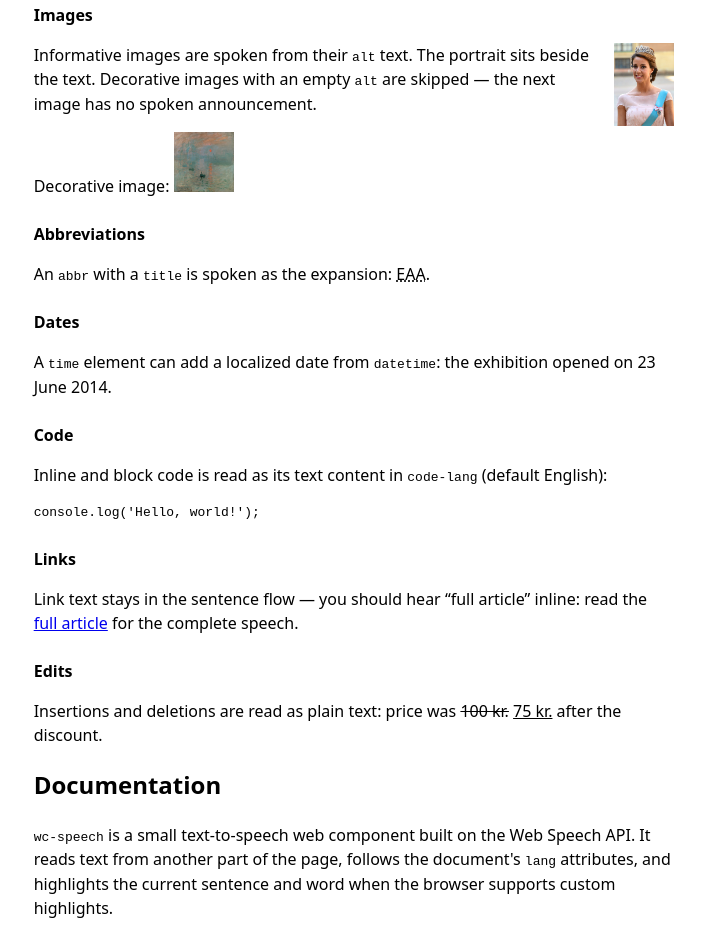
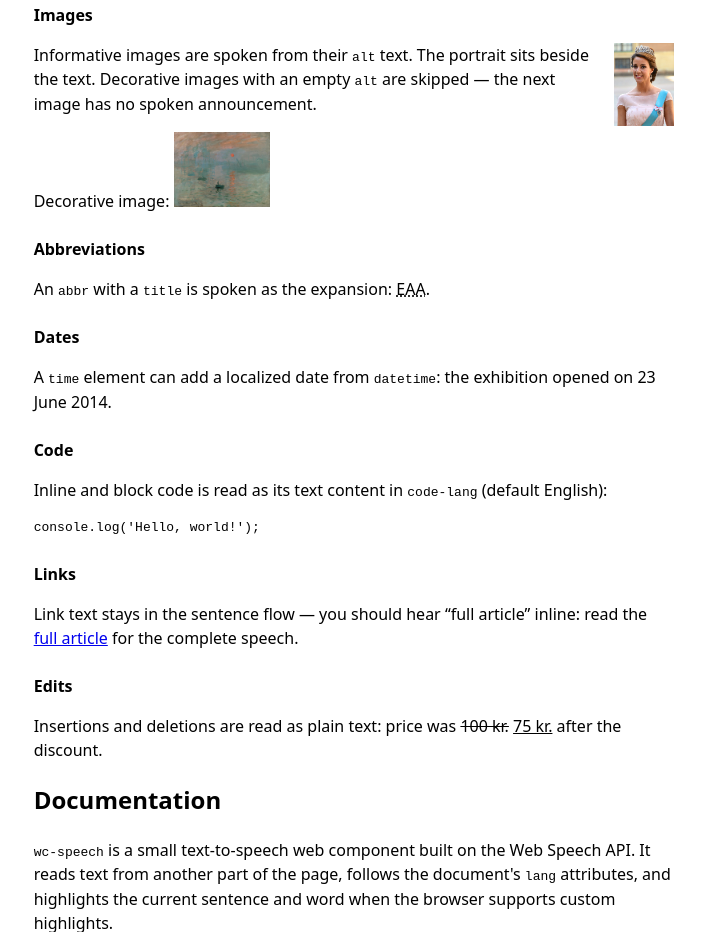
Before and after one commit to Hintzmann/wc-speech, a website: page demo/index.html in a window 1280 px wide. Shown: the part 1013-1945 px from the top of the page, without its empty margins (286-991 px from the left). Drawn offline with Linux system fonts and the light colour scheme.

Commit message:
Added correct aspect ratio on image

```diff
--- a/demo/index.html
+++ b/demo/index.html
@@ -82,7 +82,7 @@
           the next image has no spoken announcement.
         </p>
         <p>Decorative image:
-          <img src="images/Monet_-_Impression,_Sunrise.jpg" alt="" width="60" height="60" loading="lazy">
+          <img src="images/Monet_-_Impression,_Sunrise.jpg" alt="" width="96" height="75" loading="lazy">
         </p>
 
         <h3>Abbreviations</h3>
```
